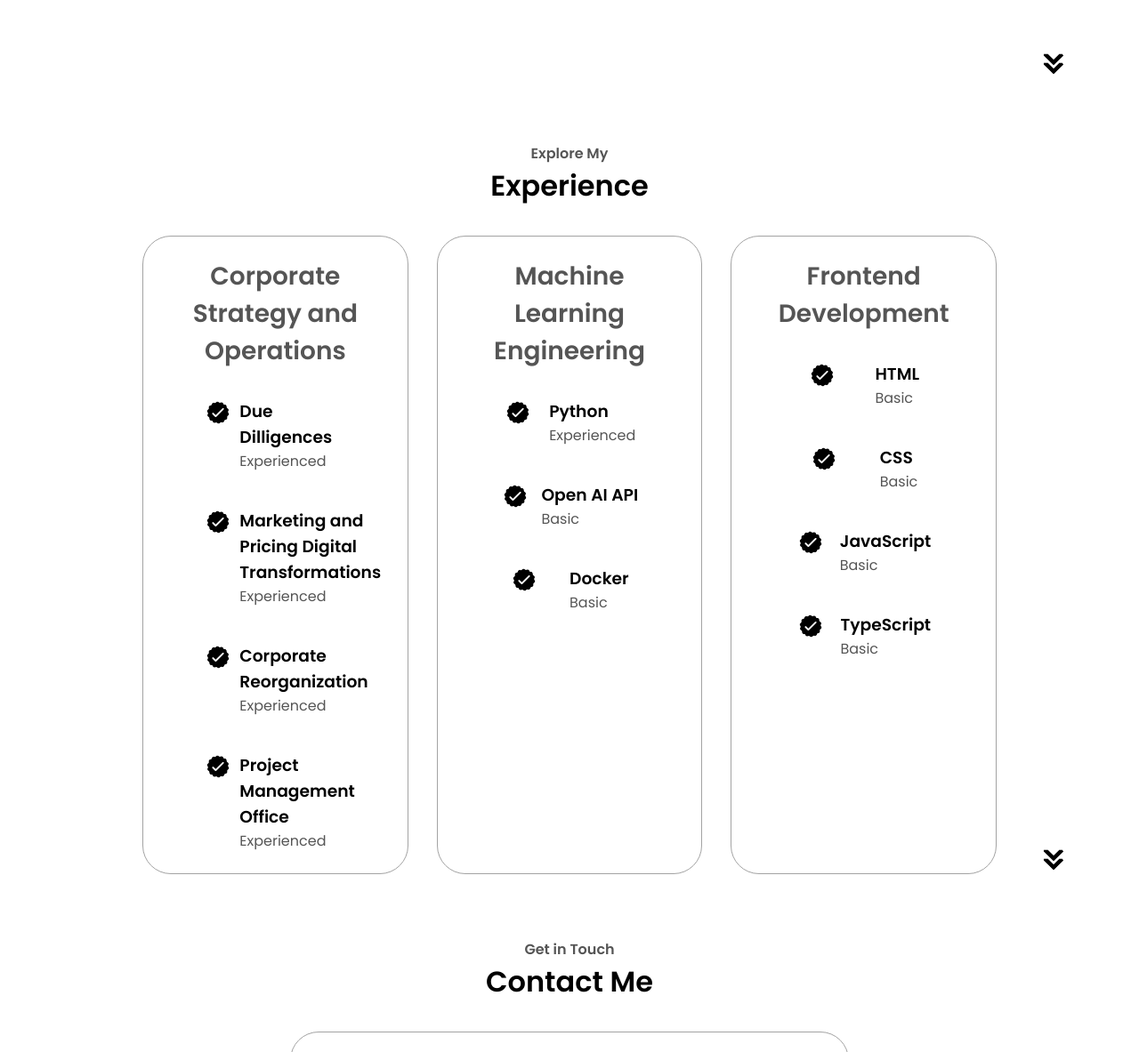
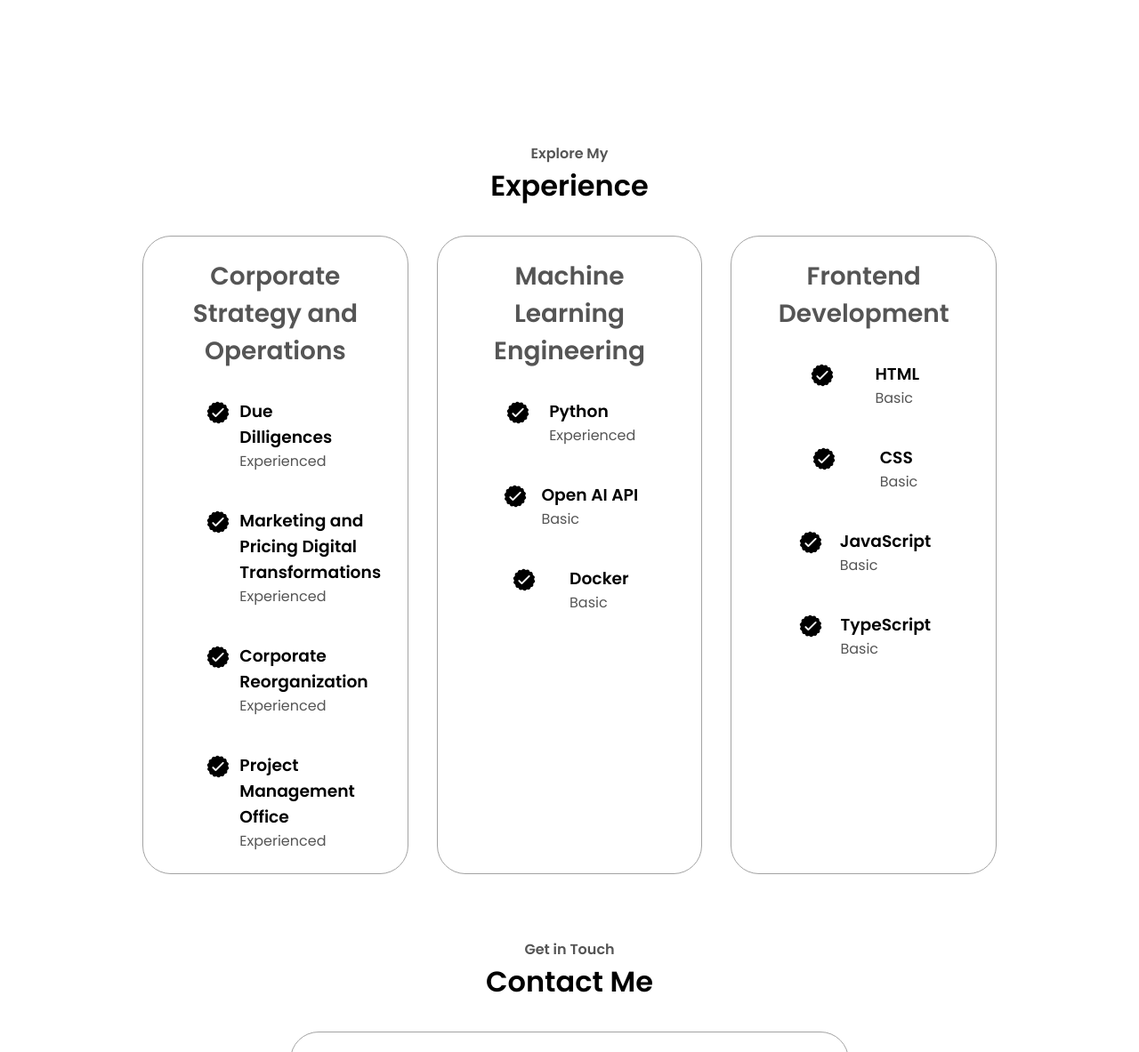
Before and after one commit to DanilSavine/personal-website, a plain HTML site: page index.html in a window 1280 px wide. Shown: the part 1568-2751 px from the top of the page at 89% size. Drawn offline with Linux system fonts and the light colour scheme.

Commit message:
Removing arrows

```diff
--- a/index.html
+++ b/index.html
@@ -102,9 +102,9 @@
                     </p>
                 </div>
             </div>
-            <img src="./assets/arrow.png" alt="Arrow icon" class = "icon arrow"
+            <!-- <img src="./assets/arrow.png" alt="Arrow icon" class = "icon arrow"
             onclick="location.href='./#experience'"
-            >
+            > -->
         </div>
     </section>
     <section id="experience">
@@ -230,9 +230,9 @@
 
             </div>
         </div>
-        <img src="./assets/arrow.png" alt="Arrow icon" class = "icon arrow"
+        <!-- <img src="./assets/arrow.png" alt="Arrow icon" class = "icon arrow"
         onclick="location.href='./#projects'"
-        >
+        > -->
     </section>
 
     <!-- <section class="projects">
```
